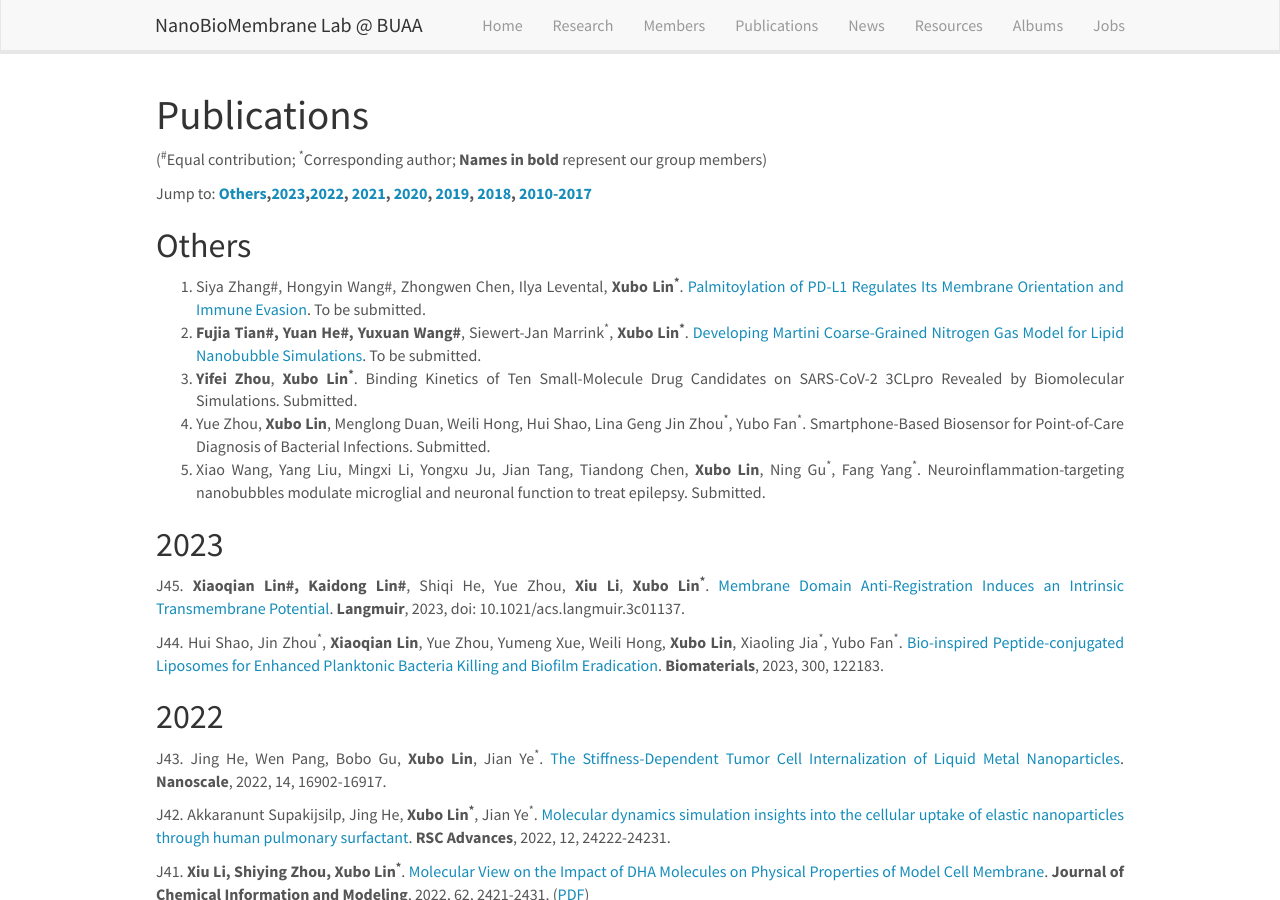
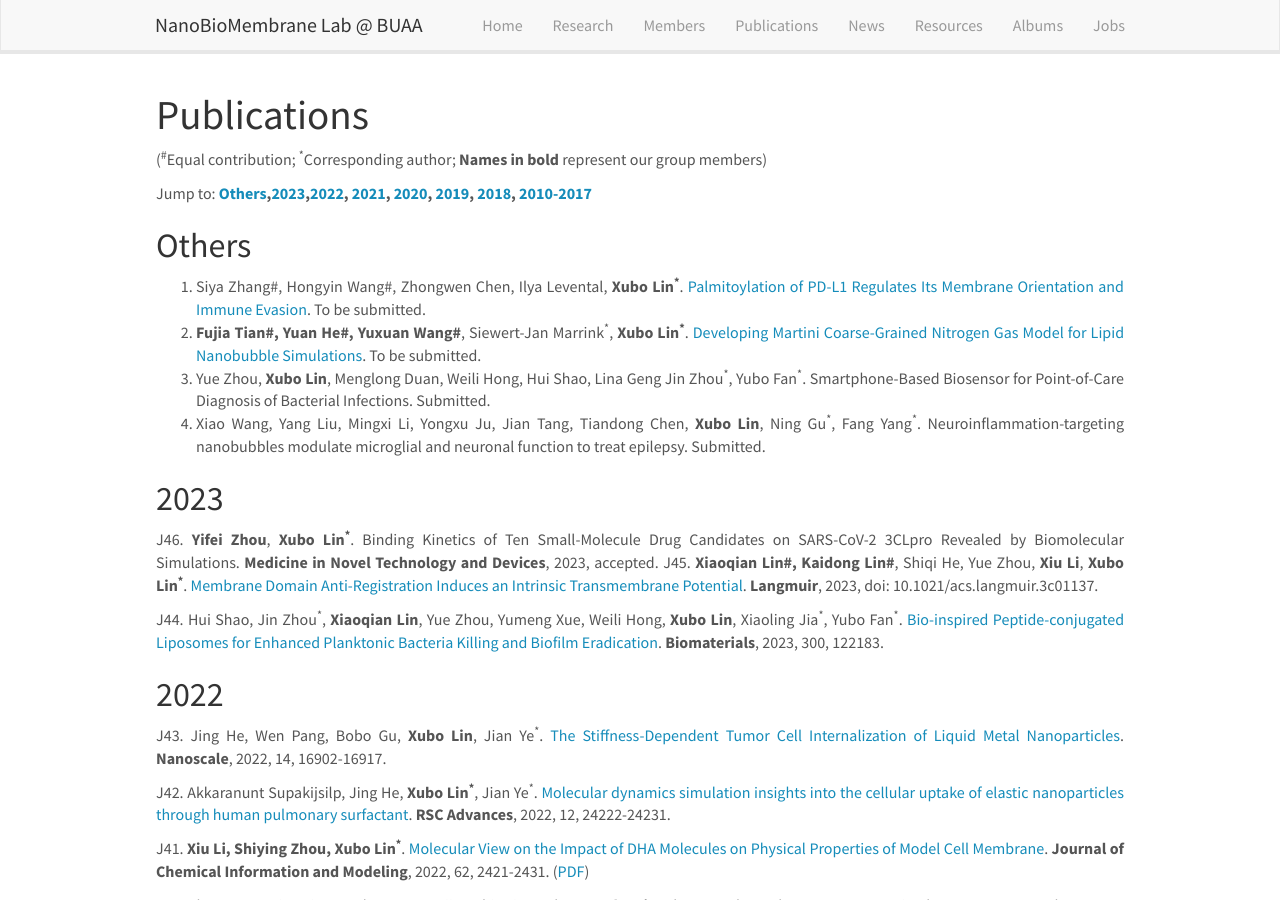
Before and after one commit to linxubo/linxubo.github.io, a Jekyll site: the page built from _pages/publications.md, in a window 1280 px wide and 900 px high. Built offline with Jekyll 4.4.1, drawn with Linux system fonts in a browser that asks for light colours; nearby versions of some CDN libraries; a script that is not in the unit is left out.

Commit message:
Update publications.md

```diff
--- a/_pages/publications.md
+++ b/_pages/publications.md
@@ -12,12 +12,12 @@ permalink: /publications/
 Jump to: **[Others](#Others),[2023](#2023),[2022](#2022), [2021](#2021), [2020](#2020), [2019](#2019), [2018](#2018), [2010-2017](#2010-2017)**
 ## Others
 1. Siya Zhang#, Hongyin Wang#, Zhongwen Chen, Ilya Levental, **Xubo Lin<sup>*</sup>**. [Palmitoylation of PD-L1 Regulates Its Membrane Orientation and Immune Evasion](https://www.biorxiv.org/content/10.1101/2021.10.17.464736.abstract). To be submitted.
-3. **Fujia Tian#, Yuan He#, Yuxuan Wang#**, Siewert-Jan Marrink<sup>*</sup>, **Xubo Lin<sup>*</sup>**. [Developing Martini Coarse-Grained Nitrogen Gas Model for Lipid Nanobubble Simulations](http://dx.doi.org/10.26434/chemrxiv.13591283). To be submitted.
-4. **Yifei Zhou**, **Xubo Lin<sup>*</sup>**. Binding Kinetics of Ten Small-Molecule Drug Candidates on SARS-CoV-2 3CLpro Revealed by Biomolecular Simulations. Submitted.
-5. Yue Zhou, **Xubo Lin**, Menglong Duan, Weili Hong, Hui Shao, Lina Geng Jin Zhou<sup>*</sup>, Yubo Fan<sup>*</sup>. Smartphone-Based Biosensor for Point-of-Care Diagnosis of Bacterial Infections. Submitted.
-6. Xiao Wang, Yang Liu, Mingxi Li, Yongxu Ju, Jian Tang, Tiandong Chen, **Xubo Lin**, Ning Gu<sup>*</sup>, Fang Yang<sup>*</sup>. Neuroinflammation-targeting nanobubbles modulate microglial and neuronal function to treat epilepsy. Submitted.
+2. **Fujia Tian#, Yuan He#, Yuxuan Wang#**, Siewert-Jan Marrink<sup>*</sup>, **Xubo Lin<sup>*</sup>**. [Developing Martini Coarse-Grained Nitrogen Gas Model for Lipid Nanobubble Simulations](http://dx.doi.org/10.26434/chemrxiv.13591283). To be submitted.
+3. Yue Zhou, **Xubo Lin**, Menglong Duan, Weili Hong, Hui Shao, Lina Geng Jin Zhou<sup>*</sup>, Yubo Fan<sup>*</sup>. Smartphone-Based Biosensor for Point-of-Care Diagnosis of Bacterial Infections. Submitted.
+4. Xiao Wang, Yang Liu, Mingxi Li, Yongxu Ju, Jian Tang, Tiandong Chen, **Xubo Lin**, Ning Gu<sup>*</sup>, Fang Yang<sup>*</sup>. Neuroinflammation-targeting nanobubbles modulate microglial and neuronal function to treat epilepsy. Submitted.
 
 ## 2023
+J46. **Yifei Zhou**, **Xubo Lin<sup>*</sup>**. Binding Kinetics of Ten Small-Molecule Drug Candidates on SARS-CoV-2 3CLpro Revealed by Biomolecular Simulations. **Medicine in Novel Technology and Devices**, 2023, accepted.
 J45. **Xiaoqian Lin#, Kaidong Lin#**, Shiqi He, Yue Zhou, **Xiu Li**, **Xubo Lin<sup>*</sup>**. [Membrane Domain Anti-Registration Induces an Intrinsic Transmembrane Potential](https://doi.org/10.1021/acs.langmuir.3c01137). **Langmuir**, 2023, doi: 10.1021/acs.langmuir.3c01137.
 
 J44. Hui Shao, Jin Zhou<sup>*</sup>, **Xiaoqian Lin**, Yue Zhou, Yumeng Xue, Weili Hong, **Xubo Lin**, Xiaoling Jia<sup>*</sup>, Yubo Fan<sup>*</sup>. [Bio-inspired Peptide-conjugated Liposomes for Enhanced Planktonic Bacteria Killing and Biofilm Eradication](https://doi.org/10.1016/j.biomaterials.2023.122183). **Biomaterials**, 2023, 300, 122183.
```
